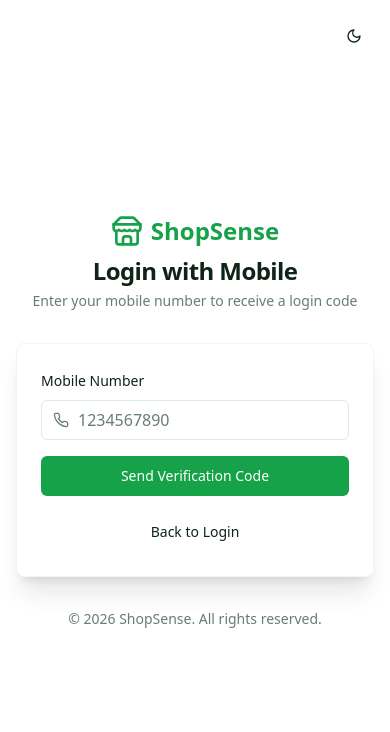
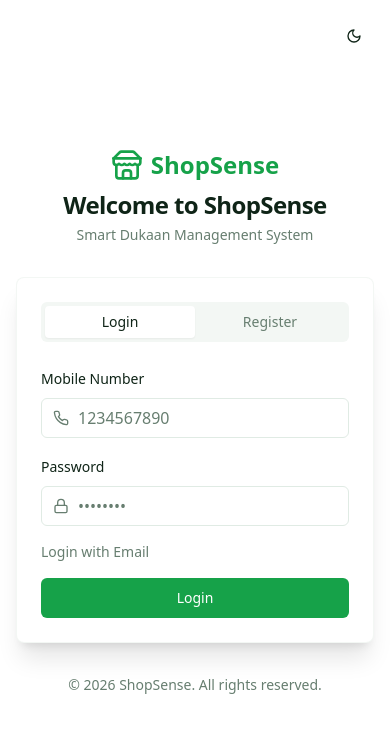
Before and after one commit to Akshay4506/ShopSense, a React (Vite) app in the folder frontend/: page /auth in a window 390 px wide. Both pictures are taken after a click on the button "Login with Mobile". Shown: the top 732 px of the page. Built offline with nearby package versions, Linux system fonts and the light colour scheme.

Commit message:
fix(Auth): unify email and mobile login forms under tabs and update auth identifier payload

```diff
--- a/frontend/src/hooks/useAuth.tsx
+++ b/frontend/src/hooks/useAuth.tsx
@@ -17,7 +17,7 @@ interface AuthContextType {
   user: User | null;
   loading: boolean;
   signUp: (email: string, password: string) => Promise<void>;
-  login: (email: string, password: string) => Promise<void>;
+  login: (identifier: string, password: string) => Promise<void>;
   loginWithToken: (token: string, user: User) => void;
   signOut: () => Promise<void>;
 }
@@ -49,9 +49,9 @@ export function AuthProvider({ children }: { children: ReactNode }) {
     await apiClient.post('/auth/register', { email, password });
   };
 
-  const login = async (email: string, password: string) => {
+  const login = async (identifier: string, password: string) => {
     const { token, user } = await apiClient.post('/auth/login', {
-      email,
+      identifier,
       password,
     });
     localStorage.setItem('token', token);
--- a/frontend/src/pages/Auth.tsx
+++ b/frontend/src/pages/Auth.tsx
@@ -40,12 +40,9 @@ export default function Auth() {
 
   const [loading, setLoading] = useState(false);
 
-  // Views: "login", "signup", "login-mobile-send", "login-mobile-verify"
+  // Views: "login", "signup"
   const [view, setView] = useState('login');
-
-  // OTP State
-  const [otp, setOtp] = useState('');
-  const [countdown, setCountdown] = useState(0); // Resend timer
+  const [loginMethod, setLoginMethod] = useState<'email' | 'mobile'>('email');
 
   const { login: authLogin, loginWithToken, user, loading: authLoading } = useAuth(); // Rename to avoid conflict with local loading
   const { toast } = useToast();
@@ -58,23 +55,30 @@ export default function Auth() {
     }
   }, [user, navigate]);
 
-  // Timer logic
-  useEffect(() => {
-    if (countdown > 0) {
-      const timer = setTimeout(() => setCountdown(countdown - 1), 1000);
-      return () => clearTimeout(timer);
-    }
-  }, [countdown]);
-
-  const startTimer = () => setCountdown(60);
-
   // --- Handlers ---
 
-  const handleLogin = async (e: React.FormEvent) => {
+  const handleLoginEmail = async (e: React.FormEvent) => {
     e.preventDefault();
     setLoading(true);
     try {
       await authLogin(email, password);
+      navigate('/dashboard');
+    } catch (error: any) {
+      toast({
+        variant: 'destructive',
+        title: 'Error',
+        description: error.message || 'Failed to login',
+      });
+    } finally {
+      setLoading(false);
+    }
+  };
+
+  const handleLoginMobile = async (e: React.FormEvent) => {
+    e.preventDefault();
+    setLoading(true);
+    try {
+      await authLogin(phone, password);
       navigate('/dashboard');
     } catch (error: any) {
       toast({
@@ -115,53 +119,7 @@ export default function Auth() {
     }
   };
 
-  const handleSendMobileOtp = async (e: React.FormEvent) => {
-    e.preventDefault();
-    if (!phone) {
-      toast({
-        variant: 'destructive',
-        title: 'Mobile number required',
-        description: 'Please enter your mobile number.',
-      });
-      return;
-    }
-    setLoading(true);
-    try {
-      await apiClient.post('/auth/send-mobile-otp', { phone });
-      toast({
-        title: 'SMS Sent',
-        description: 'Check your backend console for the DEV login code.',
-      });
-      setView('login-mobile-verify');
-      startTimer();
-    } catch (error: any) {
-      toast({
-        variant: 'destructive',
-        title: 'Error',
-        description: error.message || 'Failed to send code',
-      });
-    } finally {
-      setLoading(false);
-    }
-  };
-
-  const handleVerifyMobileOtp = async (e: React.FormEvent) => {
-    e.preventDefault();
-    setLoading(true);
-    try {
-      const res = await apiClient.post('/auth/login-with-mobile-otp', { phone, otp });
-      loginWithToken(res.token, res.user);
-      navigate('/dashboard');
-    } catch (error: any) {
-      toast({
-        variant: 'destructive',
-        title: 'Error',
-        description: error.message || 'Invalid code',
-      });
-    } finally {
-      setLoading(false);
-    }
-  };
+  // OTP flows have been replaced by Password-only login per user request.
 
   if (authLoading) {
     return <CrazyLoader />;
@@ -190,31 +148,10 @@ export default function Auth() {
             </p>
           </div>
         )}
-        {view === 'login-mobile-send' && (
-          <div className="space-y-1">
-            <h1 className="text-2xl font-semibold tracking-tight">
-              Login with Mobile
-            </h1>
-            <p className="text-sm text-muted-foreground">
-              Enter your mobile number to receive a login code
-            </p>
-          </div>
-        )}
-        {view === 'login-mobile-verify' && (
-          <div className="space-y-1">
-            <h1 className="text-2xl font-semibold tracking-tight">
-              Verify Login
-            </h1>
-            <p className="text-sm text-muted-foreground">
-              Enter the code sent to {phone}
-            </p>
-          </div>
-        )}
       </div>
 
       <Card className="w-full max-w-[420px] border-border/40 shadow-xl">
         <CardContent className="pt-6">
-          {view === 'login' || view === 'signup' ? (
           <Tabs
             value={view}
             onValueChange={(v) => setView(v)}
@@ -226,7 +163,8 @@ export default function Auth() {
             </TabsList>
 
             <TabsContent value="login">
-                <form onSubmit={handleLogin} className="space-y-4">
+              {loginMethod === 'email' ? (
+                <form onSubmit={handleLoginEmail} className="space-y-4">
                   <div className="space-y-2">
                     <Label htmlFor="email">Email</Label>
                     <Input
@@ -255,7 +193,7 @@ export default function Auth() {
                       variant="link"
                       className="p-0 h-auto text-muted-foreground"
                       type="button"
-                      onClick={() => setView('login-mobile-send')}
+                      onClick={() => setLoginMethod('mobile')}
                     >
                       Login with Mobile
                     </Button>
@@ -273,6 +211,63 @@ export default function Auth() {
                     )}
                   </Button>
                 </form>
+              ) : (
+                <form onSubmit={handleLoginMobile} className="space-y-4">
+                  <div className="space-y-2">
+                    <Label htmlFor="login-mobile-phone">Mobile Number</Label>
+                    <div className="relative">
+                      <Phone className="absolute left-3 top-3 h-4 w-4 text-muted-foreground" />
+                      <Input
+                        id="login-mobile-phone"
+                        className="pl-9"
+                        placeholder="1234567890"
+                        type="tel"
+                        value={phone}
+                        onChange={(e) => setPhone(e.target.value)}
+                        required
+                      />
+                    </div>
+                  </div>
+                  <div className="space-y-2">
+                    <Label htmlFor="login-mobile-password">Password</Label>
+                    <div className="relative">
+                      <Lock className="absolute left-3 top-3 h-4 w-4 text-muted-foreground" />
+                      <Input
+                        id="login-mobile-password"
+                        className="pl-9"
+                        type="password"
+                        placeholder="••••••••"
+                        value={password}
+                        onChange={(e) => setPassword(e.target.value)}
+                        required
+                      />
+                    </div>
+                  </div>
+
+                  <div className="flex items-center justify-between text-sm">
+                    <Button
+                      variant="link"
+                      className="p-0 h-auto text-muted-foreground"
+                      type="button"
+                      onClick={() => setLoginMethod('email')}
+                    >
+                      Login with Email
+                    </Button>
+                  </div>
+
+                  <Button
+                    className="w-full bg-primary hover:bg-primary/90"
+                    type="submit"
+                    disabled={loading}
+                  >
+                    {loading ? (
+                      <Loader2 className="mr-2 h-4 w-4 animate-spin" />
+                    ) : (
+                      'Login'
+                    )}
+                  </Button>
+                </form>
+              )}
             </TabsContent>
 
             <TabsContent value="signup">
@@ -380,107 +375,6 @@ export default function Auth() {
               </form>
             </TabsContent>
           </Tabs>
-          ) : null}
-
-          {view === 'login-mobile-send' && (
-            <form onSubmit={handleSendMobileOtp} className="space-y-4">
-              <div className="space-y-2">
-                <Label htmlFor="login-mobile-phone">Mobile Number</Label>
-                <div className="relative">
-                  <Phone className="absolute left-3 top-3 h-4 w-4 text-muted-foreground" />
-                  <Input
-                    id="login-mobile-phone"
-                    className="pl-9"
-                    placeholder="1234567890"
-                    type="tel"
-                    value={phone}
-                    onChange={(e) => setPhone(e.target.value)}
-                    required
-                  />
-                </div>
-              </div>
-              <Button
-                className="w-full"
-                type="submit"
-                disabled={loading || countdown > 0}
-              >
-                {loading ? (
-                  <Loader2 className="mr-2 h-4 w-4 animate-spin" />
-                ) : countdown > 0 ? (
-                  `Resend in ${countdown}s`
-                ) : (
-                  'Send Verification Code'
-                )}
-              </Button>
-              <Button
-                variant="ghost"
-                className="w-full"
-                type="button"
-                onClick={() => setView('login')}
-              >
-                Back to Login
-              </Button>
-            </form>
-          )}
-
-          {view === 'login-mobile-verify' && (
-            <form onSubmit={handleVerifyMobileOtp} className="space-y-4">
-              <div className="space-y-2">
-                <Label>Mobile Number</Label>
-                <Input value={phone} disabled className="bg-muted" />
-              </div>
-              <div className="space-y-2">
-                <Label htmlFor="login-mobile-code">Verification Code</Label>
-                <div className="relative">
-                  <KeyRound className="absolute left-3 top-3 h-4 w-4 text-muted-foreground" />
-                  <Input
-                    id="login-mobile-code"
-                    className="pl-9 tracking-widest font-mono"
-                    placeholder="123456"
-                    value={otp}
-                    onChange={(e) => setOtp(e.target.value)}
-                    maxLength={6}
-                    required
-                  />
-                </div>
-              </div>
-
-              <Button className="w-full" type="submit" disabled={loading}>
-                {loading ? (
-                  <Loader2 className="mr-2 h-4 w-4 animate-spin" />
-                ) : (
-                  'Verify & Login'
-                )}
-              </Button>
-
-              <div className="text-center text-sm">
-                {countdown > 0 ? (
-                  <span className="text-muted-foreground flex items-center justify-center gap-1">
-                    <Timer className="h-3 w-3" /> Resend available in{' '}
-                    {countdown}s
-                  </span>
-                ) : (
-                  <Button
-                    variant="link"
-                    className="h-auto p-0"
-                    type="button"
-                    onClick={handleSendMobileOtp}
-                  >
-                    Resend Code
-                  </Button>
-                )}
-              </div>
-
-              <Button
-                variant="ghost"
-                className="w-full"
-                type="button"
-                onClick={() => setView('login')}
-              >
-                Back to Login
-              </Button>
-            </form>
-          )}
         </CardContent>
       </Card>
 
```
Also changed, not shown: 1 other file (tests, documents, lock files or other folders). Lines whose indentation alone changed are shown as unchanged.
